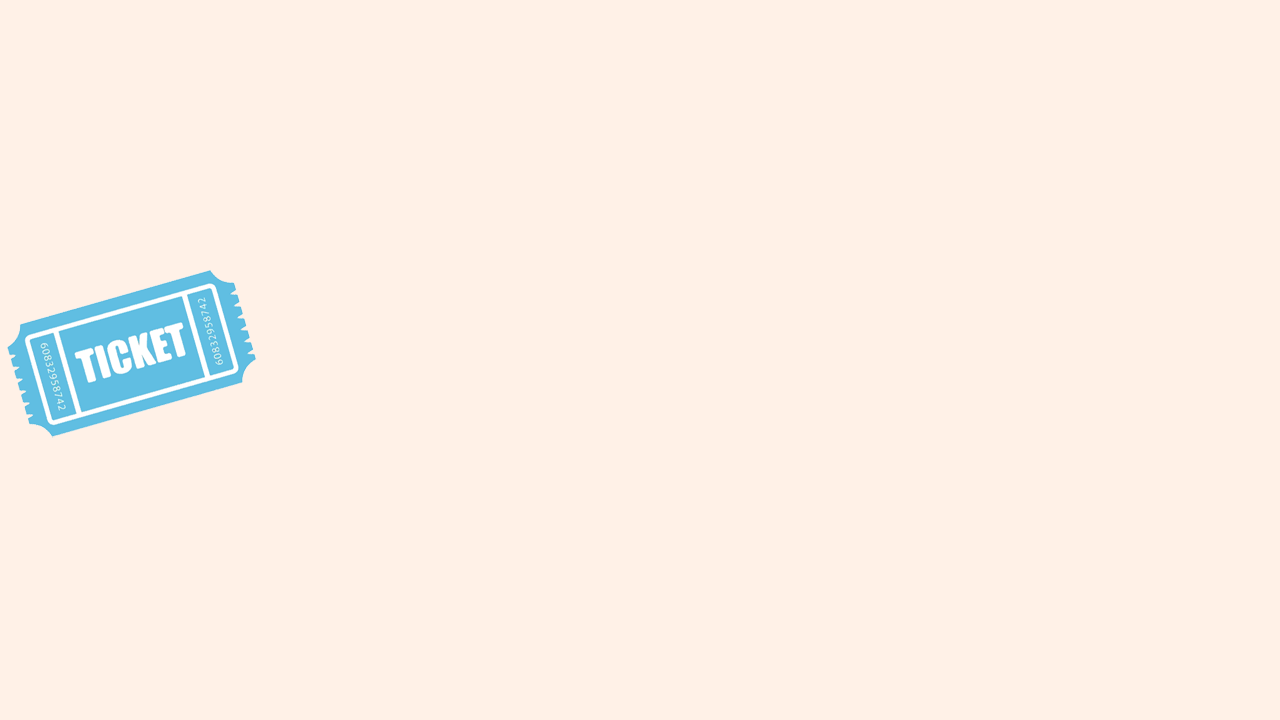
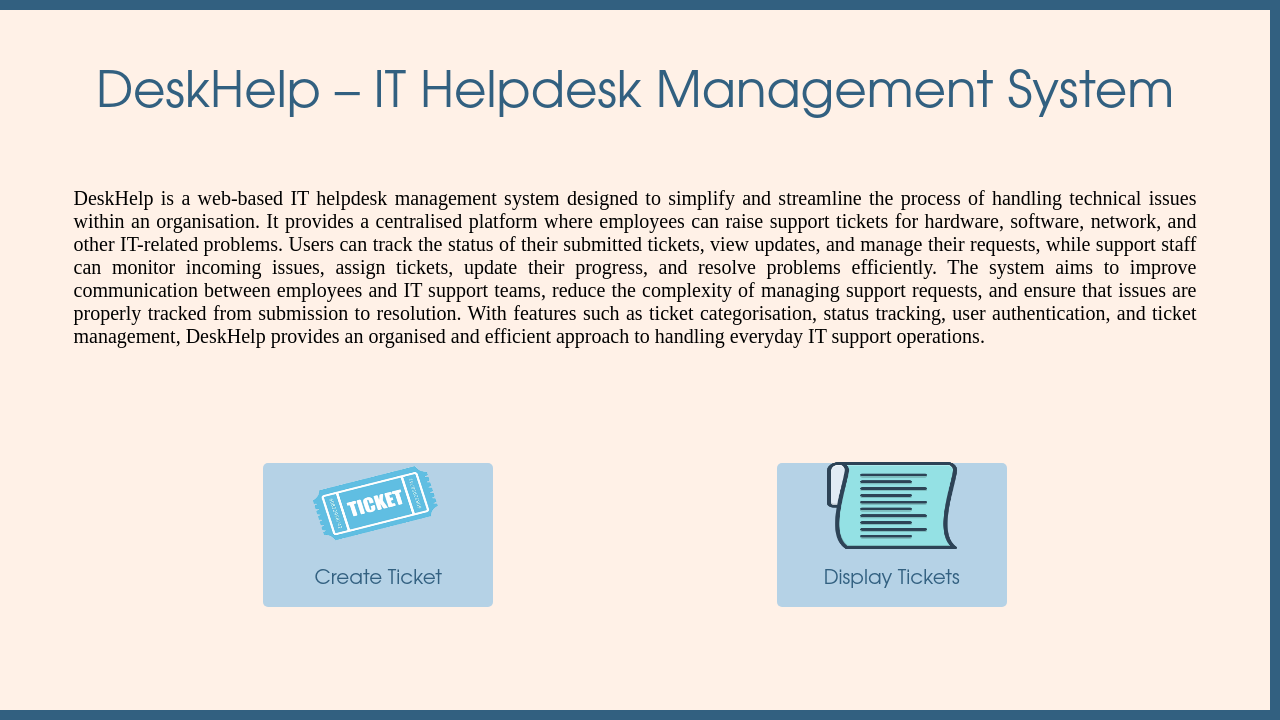
Before and after one commit to yashsuvarna797-ship-it/Desk-help, a Django app: page / in a window 1280 px wide. Shown: the part 80-800 px from the top of the page. Run offline with Django 5.2, Linux system fonts and the light colour scheme.

Commit message:
Add create, display ticket widgets and website summary

```diff
--- a/mysite/DeskHelp/static/DeskHelp/style.css
+++ b/mysite/DeskHelp/static/DeskHelp/style.css
@@ -142,6 +142,7 @@ a{
     align-items:center;
     justify-content:center;
     margin:10px;
+    border-radius:5px;
     background-color:var(--light-blue);
     width:90%;
     height:5%;
@@ -151,9 +152,11 @@ a{
     color: var(--blue);
     text-decoration: none;
     transition: transform 0.3s ease;
+    font-family:var(--logo-font);
 }
 
 .ticket-element:hover{
+    filter:brightness(80%);
     transform:scale(1.03);
 }
 
@@ -163,21 +166,103 @@ a{
     width:100%;
     display:flex;
     justify-content:space-evenly;
+    align-items:center;
 }
 
 .back-arrow{
     background-color:var(--blue);
-    height:40px;
-    width:40px;
+    height:30px;
+    width:30px;
     display:flex;
     align-items:center;
     justify-content:center;
 }
 
 .back-arrow:hover{
-    transform:scale(1.03)
+    filter:brightness(80%);
+    transform:scale(1.03);
 }
+
 .back-arrow img{
-    height:30px;
-    width:30px;
+    height:20px;
+    width:20px;
 }
+
+.office{
+    height:1%;
+    width:70%;
+}
+
+.ticket{
+    height:100%;
+    width:100%;
+    display:flex;
+    flex-direction:column;
+    align-items:center;
+    justify-content:center;
+    border-right: 10px solid var(--blue);
+    border-bottom: 10px solid var(--blue);
+    border-top: 10px solid var(--blue);
+    box-sizing:border-box;
+}
+
+.para{
+    height:50%;
+    width:90%;
+    display:flex;
+    align-items:center;
+    flex-direction:column;
+    padding:10px;
+    box-sizing:border-box;
+}
+
+.heading{
+    color:var(--blue);
+    font-family:var(--logo-font);
+    font-size:50px;
+}
+
+
+
+.content{
+    color:black;
+    font-size:20px;
+    text-align:justify;
+}
+
+
+.ticket-align{
+    height:50%;
+    width:100%;
+    display:flex;
+    justify-content:space-evenly;
+    align-items:center;
+}
+.tickets-info{
+    margin:20px;
+    display:flex;
+    flex-direction:column;
+    align-items:center;
+    justify-content:center;
+    height:18vh;
+    width:18vw;
+    border-radius:5px;
+    transition: filter 0.3s ease;
+    background-color:var(--light-blue);
+}
+
+.tickets-info:hover{
+    transform:scale(1.03);
+    filter:brightness(80%);
+}
+
+.tickets-info img{
+    height:60%;
+    width:60%;
+}
+
+.tickets-info p{
+    font-size:20px;
+    font-family:var(--logo-font);
+    color:var(--blue)
+}
--- a/mysite/DeskHelp/templates/DeskHelp/index.html
+++ b/mysite/DeskHelp/templates/DeskHelp/index.html
@@ -26,8 +26,32 @@
             {% endif %}
         </div>
         {% endif %}
+
         <div class="ticket">
-            <img class="create-ticket" src="{% static 'DeskHelp/assets/ticket.png' %}">
+            <div class="para">
+                <p class="heading">DeskHelp – IT Helpdesk Management System</p>
+                <p class="content">
+                    DeskHelp is a web-based IT helpdesk management system designed to simplify and streamline the process of handling technical issues within an organisation. It provides a centralised platform where employees can raise support tickets for hardware, software, network, and other IT-related problems. Users can track the status of their submitted tickets, view updates, and manage their requests, while support staff can monitor incoming issues, assign tickets, update their progress, and resolve problems efficiently.
+
+The system aims to improve communication between employees and IT support teams, reduce the complexity of managing support requests, and ensure that issues are properly tracked from submission to resolution. With features such as ticket categorisation, status tracking, user authentication, and ticket management, DeskHelp provides an organised and efficient approach to handling everyday IT support operations.
+                </p>
+            </div>
+            <div class="ticket-align">
+                <a href="{% url 'create_ticket' %}">
+                    <div class="tickets-info">
+                        <img src="{% static 'DeskHelp/assets/ticket.png' %}">
+                        <p>Create Ticket</p>
+                    </div>
+                </a>
+
+                <a href="{% url 'display_tickets' %}">
+                    <div class="tickets-info">
+                        <img src="{% static 'DeskHelp/assets/note.png' %}">
+                        <p>Display Tickets</p>
+                    </div>
+                </a>
+            </div>
+
         </div>
     </div>
 
```
Also changed, not shown: mysite/DeskHelp/static/DeskHelp/assets/note.png (added), mysite/DeskHelp/static/DeskHelp/assets/office.jpg (added).
